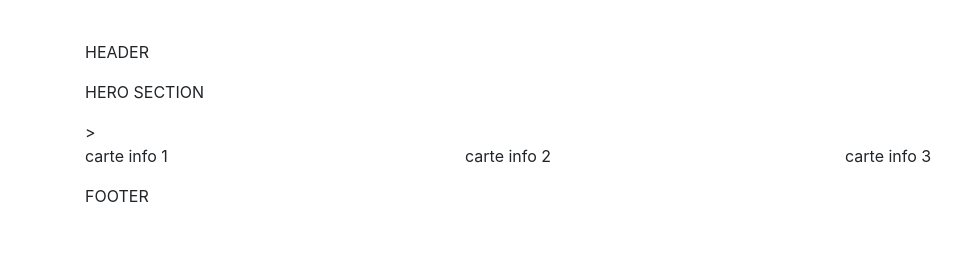
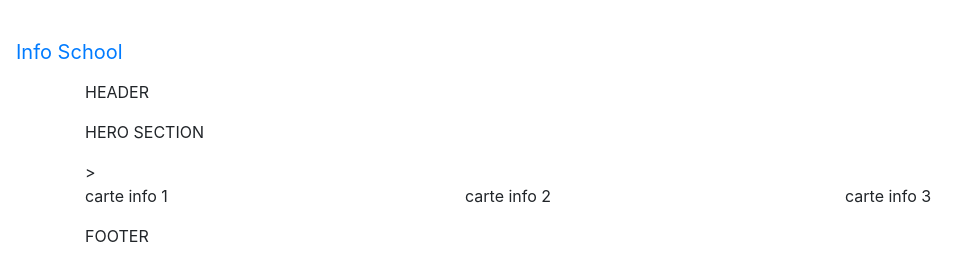
Before and after one commit to Fizioh/InfoSchool, a plain HTML site: page index.html in a window 1280 px wide. Shown: the whole page, without its empty margins (0-977 px from the left). Drawn offline with nearby package versions, Linux system fonts and the light colour scheme.

Commit message:
Add files via upload

```diff
--- a/index.html
+++ b/index.html
@@ -24,7 +24,7 @@
 
   <body>
     <nav class="navbar navbar-expand">
-
+        <a class="navbar-brand" href="...">Info School</a>
     </nav>
 
 
```
